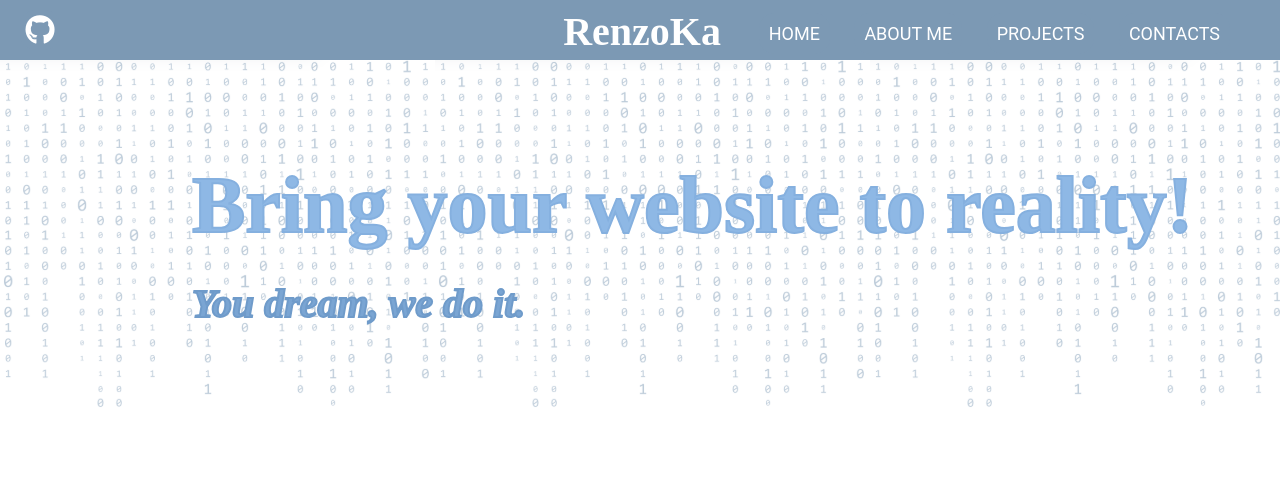
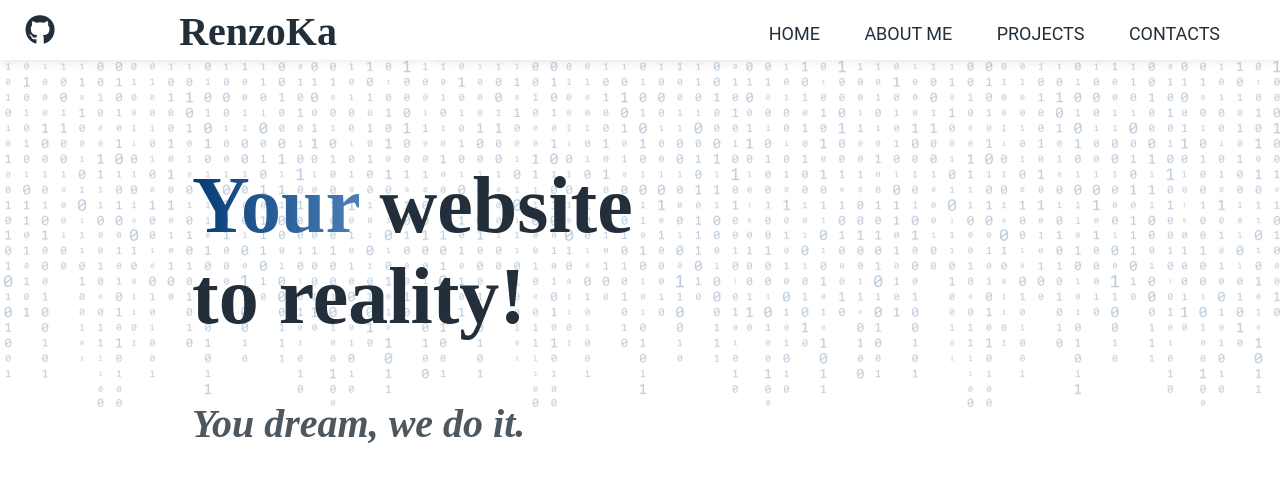
Before and after one commit to RenzoKa/RenzoKa, a plain HTML site: page index.html in a window 1280 px wide. Drawn offline with Linux system fonts and the light colour scheme.

Commit message:
changed style

```diff
--- a/RenzoKa.css
+++ b/RenzoKa.css
@@ -17,18 +17,20 @@ body {
 
 header {
     position: relative;
-    background-color: #7C99B4;
-    color: white;
+    background-color: #ffffff;
+    color: #222f3a;
     width: 100%;
     height: 60px;
     overflow-x: 1000;
+    box-shadow: 0 0 10px rgba(0, 0, 0, 0.1);
 }
 
 h1 {
     position: absolute;
     top: 8px;
-    left: 44%;
+    left: 14%;
     font-size: 40px;
+    font-style: bold;
     font-family: 'Mozilla Headline';
 }
 
@@ -45,34 +47,25 @@ a {
     box-sizing: border-box;
     border-radius: 15px;
     padding: 10px;
-    color: white;
-    background-color: #7C99B4;
+    color: #222f3a;
     text-decoration: none;
     margin: 0 10px;
-    transition: border-thickness 500ms, background-color 500ms, color 500ms;
+    transition: border-thickness 500ms, background-color 500ms, color 500ms, text-decoration 500ms;
 }
 
 
 a:hover {
-    border: solid 2px white;
-    border-radius: 15px;
     padding: 10px;
-    background-color: #92aec9;
-    color: white;
-    text-decoration: none;
+    text-decoration: underline 4px;
     margin: 0 10px;
-    transition: box-shadow 200ms;
 }
 
 a:active {
     border: solid 2px white;
     border-radius: 15px;
     padding: 8px;
-    background-color: #66839e;
-    color: white;
-    text-decoration: none;
+    text-decoration: underline 3px;
     margin: 0 10px;
-    box-shadow: 0 0 60px 5px rgba(255, 255, 255, 0.5);
 }
 
 .github_icon {
@@ -89,7 +82,7 @@ a:active {
 
 .github_icon i {
     font-size: 30px;
-    color: white;
+    color: #222f3a;
     transition: color 500ms;
 }
 
@@ -102,18 +95,24 @@ h2#catch_phrase {
     position: absolute;
     top: 20%;
     left: 15%;
+    width: 35%;
     font-style: bold;
     font-size: 80px;
-    color: #8EB8E5;
-    -webkit-text-stroke: 2px #85b0df;
+    color: #222f3a;
 }
 
 h3#catch_phrase2 {
     position: absolute;
-    top: 35%;
+    top: 50%;
     left: 15%;
     font-style: italic;
     font-size: 40px;
-    color: #7aa5d3;
-    -webkit-text-stroke: 2px #6f9bca;
+    color: #222f3ace;
 }
+
+span#gradient {
+    background: linear-gradient(90deg, #053b75, #4c7fb6);
+    -webkit-background-clip: text;
+    -webkit-text-fill-color: transparent;
+    animation-iteration-count: infinite;
+}
--- a/index.html
+++ b/index.html
@@ -13,6 +13,7 @@
         <a href="https://github.com/RenzoKa" class="github_icon" target="_blank" id="github_icon">
             <i class="fab fa-github"></i>
         </a>
+        <img src="" alt="">
         <h1>RenzoKa</h1>
         <nav>
             <a href="index.html" class="home">HOME</a>
@@ -23,7 +24,7 @@
     </header>
     <main>
         <div class="catch_phrase_container">
-            <h2 id="catch_phrase">Bring your website to reality!</h2>
+            <h2 id="catch_phrase"><span id="gradient">Your</span> website to reality!</h2>
             <h3 id="catch_phrase2">You dream, we do it.</h3>
         </div>
         <div class="container2">
```
